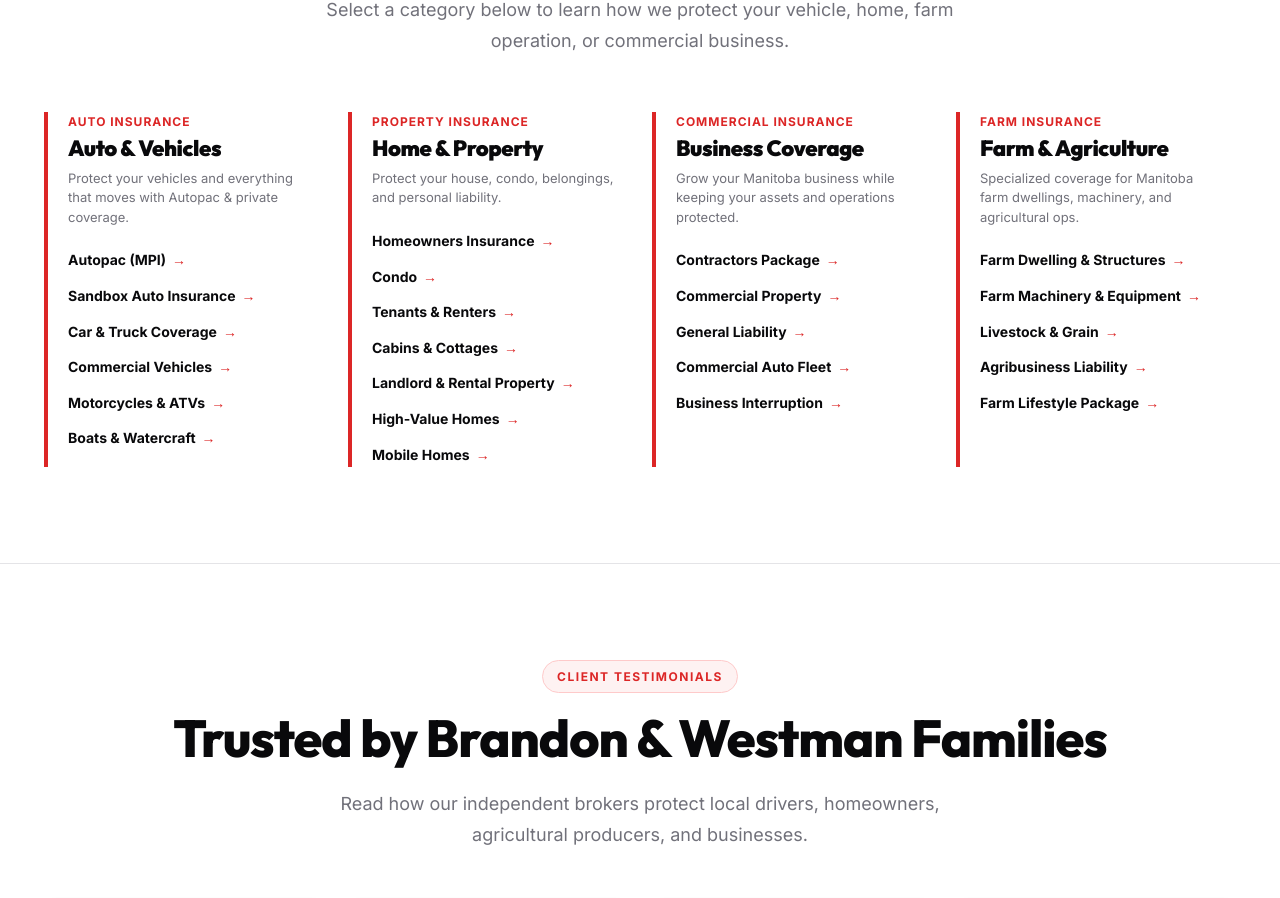
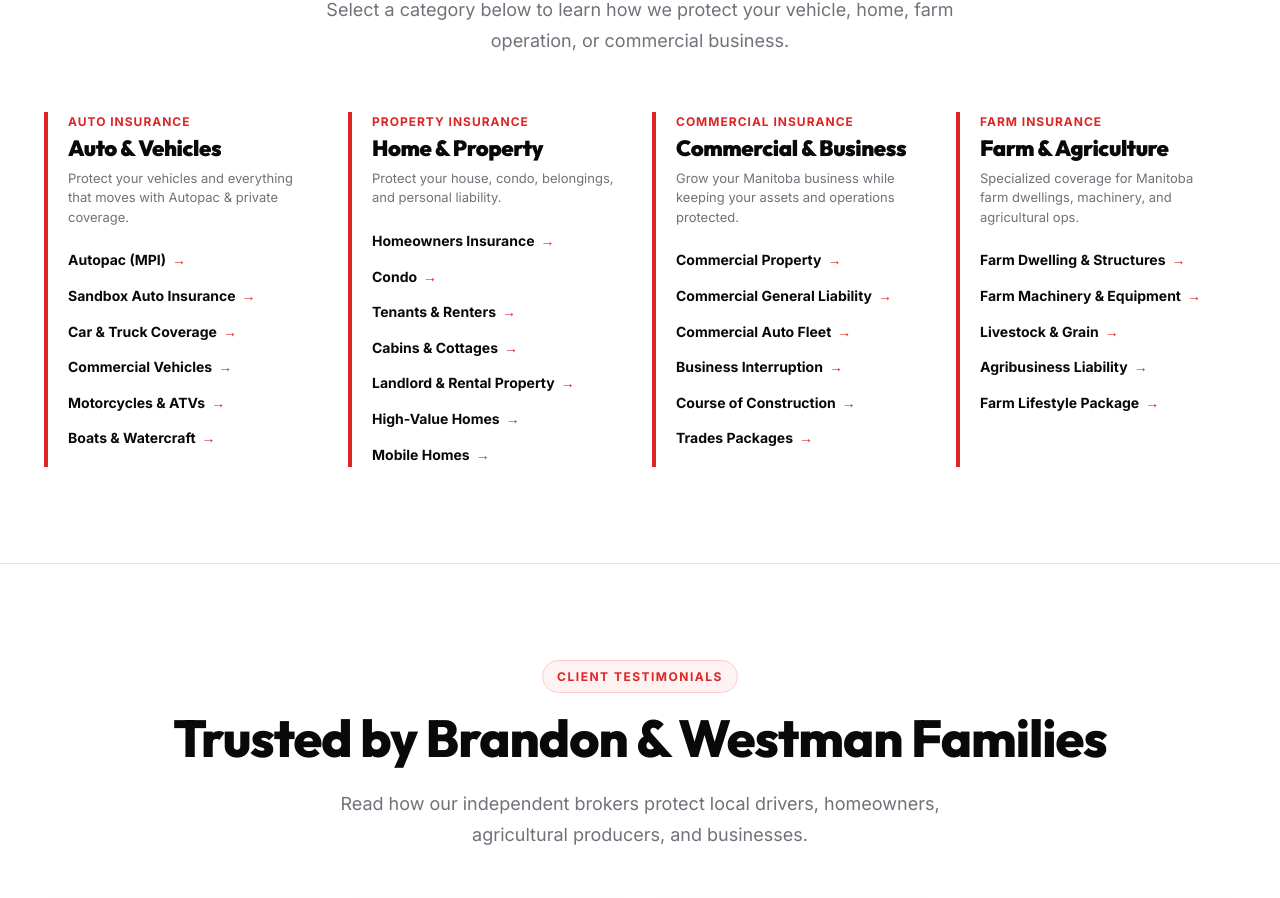
Before and after one commit to austinlmadeit/ficeks, a Next.js app: page / in a window 1280 px wide. Shown: the part 1458-2356 px from the top of the page. Built offline with nearby package versions, Linux system fonts and the light colour scheme.

Commit message:
Update Commercial Business options on homepage and services data

```diff
--- a/app/page.js
+++ b/app/page.js
@@ -184,17 +184,18 @@ export default function HomePage() {
               <div style={{ fontSize: '12px', fontWeight: 800, color: '#dc2626', textTransform: 'uppercase', letterSpacing: '1px', marginBottom: '4px' }}>
                 Commercial Insurance
               </div>
-              <h3 style={{ fontSize: '22px', fontWeight: 900, marginBottom: '8px' }}>Business Coverage</h3>
+              <h3 style={{ fontSize: '22px', fontWeight: 900, marginBottom: '8px' }}>Commercial & Business</h3>
               <p style={{ fontSize: '13px', color: '#71717a', lineHeight: 1.5, marginBottom: '20px' }}>
                 Grow your Manitoba business while keeping your assets and operations protected.
               </p>
               <ul style={{ display: 'flex', flexDirection: 'column', gap: '10px' }}>
                 {[
-                  { name: 'Contractors Package', href: '/services/business-insurance' },
                   { name: 'Commercial Property', href: '/services/business-insurance' },
-                  { name: 'General Liability', href: '/services/business-insurance' },
+                  { name: 'Commercial General Liability', href: '/services/business-insurance' },
                   { name: 'Commercial Auto Fleet', href: '/services/business-insurance' },
                   { name: 'Business Interruption', href: '/services/business-insurance' },
+                  { name: 'Course of Construction', href: '/services/business-insurance' },
+                  { name: 'Trades Packages', href: '/services/business-insurance' },
                 ].map((item, idx) => (
                   <li key={idx}>
                     <Link href={item.href} style={{ fontSize: '14px', fontWeight: 700, color: '#09090b', display: 'inline-flex', alignItems: 'center', gap: '6px' }}>
```
Also changed, not shown: lib/data.js.
